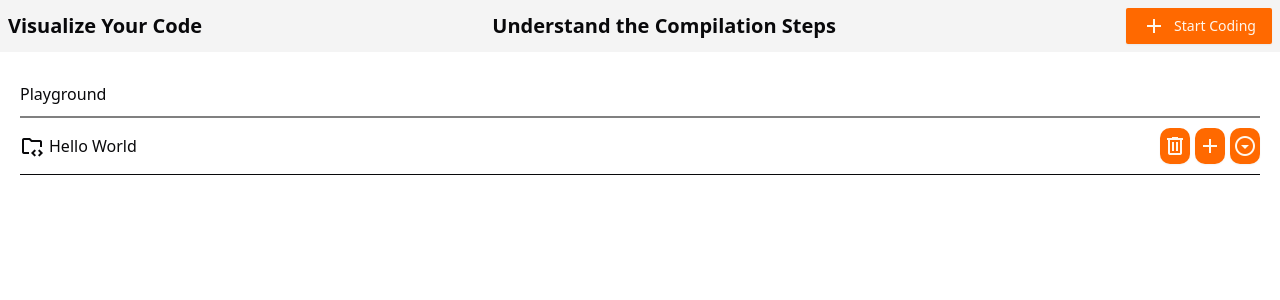
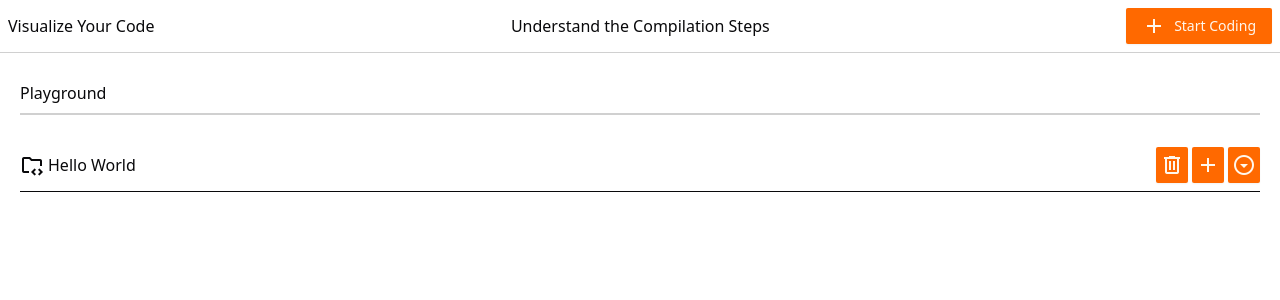
Before and after one commit to VisualCompiler/compiler-app, a React (Vite) app: page / in a window 1280 px wide. Shown: the top 300 px of the page. Built offline with nearby package versions, Linux system fonts and the light colour scheme.

Commit message:
remove scss for HomeScreen and replace with shdcn components and tailwind theme

```diff
--- a/src/Screens/HomeScreen.tsx
+++ b/src/Screens/HomeScreen.tsx
@@ -4,6 +4,7 @@ import { FolderComponent } from '../components/FolderComponent/FolderComponent'
 import { Button } from '../components/ui/button'
 import { modalConstants, ModalContext } from '../Providers/ModalProvider'
 import { Header } from '@/components/Header'
+import { Separator } from '@/components/ui/separator'
 
 export const HomeScreen: React.FC = () => {
   const modalFeatures = useContext(ModalContext)
@@ -12,18 +13,15 @@ export const HomeScreen: React.FC = () => {
   }
   return (
     <div className="">
-      <Header className="bg-[#f4f4f4]">
-        <h1 className="text-[#09090b] font-bold text-xl font-[Press Start 2P]">
-          Visualize Your Code
-        </h1>
-        <h2 className="text-[#09090b] font-bold text-xl">
-          Understand the Compilation Steps
-        </h2>
+      <Header>
+        <h1 className="">Visualize Your Code</h1>
+        <h2>Understand the Compilation Steps</h2>
         <Button onClick={openPlaygroundModal}>
           <span className="material-symbols-outlined">add</span>
           <span>Start Coding</span>
         </Button>
       </Header>
+      <Separator />
       <FolderComponent />
       <Modal />
     </div>
--- a/src/Screens/PlaygroundScreen.tsx
+++ b/src/Screens/PlaygroundScreen.tsx
@@ -110,10 +110,11 @@ export const PlaygroundScreen = () => {
             {/* Handle only shown when both panels visible */}
             {!isLeftFull && !isRightFull && <ResizableHandle />}
             <ResizableHandle />
+
             <ResizablePanel
               defaultSize={isLeftFull ? 0 : isRightFull ? 100 : 50}
               minSize={isRightFull ? 100 : 20}
-              className="flex flex-col"
+              className="flex flex-col p-3"
               style={{
                 display: isLeftFull ? 'none' : 'flex',
               }}
@@ -122,7 +123,7 @@ export const PlaygroundScreen = () => {
                 expanded={isRightFull}
                 onToggle={() => setIsRightFull(!isRightFull)}
               />
-              <Carousel className="ml-11 mr-11 h-full ">
+              <Carousel className="ml-11 mr-11 h-full">
                 <CarouselContent>
                   {compilationSteps.map((step, index) => (
                     <CompilationStep
--- a/src/components/FolderComponent/FolderComponent.tsx
+++ b/src/components/FolderComponent/FolderComponent.tsx
@@ -1,5 +1,4 @@
 import { useContext, useState } from 'react'
-import './index.scss'
 import { PlaygroundContext } from '../../Providers/PlaygroundProvider'
 import { modalConstants, ModalContext } from '../../Providers/ModalProvider'
 import { useNavigate } from 'react-router-dom'
@@ -41,57 +40,58 @@ const Folder: React.FC<FolderProps> = ({ folderTitle, cards, folderId }) => {
   }
 
   return (
-    <div className="folder-container">
-      <div className="folder-header">
-        <div className="folder-header-item">
+    <div className="mt-6">
+      <div className="flex justify-between py-2 border-b border-[#09090b] ">
+        <div className="flex items-center gap-1">
           <span className="material-symbols-outlined">folder_code</span>
           <span>{folderTitle}</span>
         </div>
-        <div className="folder-header-item">
-          <Button>
-            <span
-              className="material-symbols-outlined"
-              onClick={onDeleteFolder}
-            >
-              delete
-            </span>
+        <div className="flex items-center gap-1">
+          <Button className="p-1  hover:shadow-md" onClick={onDeleteFolder}>
+            <span className="material-symbols-outlined">delete</span>
           </Button>
-
-          <Button onClick={openCreateCardModal}>
+          <Button className="p-1 hover:shadow-md" onClick={openCreateCardModal}>
             <span className="material-symbols-outlined">add</span>
           </Button>
-          <Button onClick={toggleExpand}>
+          <Button className="p-1 hover:shadow-md" onClick={toggleExpand}>
             <span
-              className={`material-symbols-outlined ${
+              className={`material-symbols-outlined transition-transform duration-300 ${
                 isExpanded ? 'rotate-180' : ''
               }`}
-              style={{ transition: 'transform 0.3s ease' }}
             >
               arrow_drop_down_circle
             </span>
           </Button>
         </div>
       </div>
+
       {isExpanded && (
-        <div className="card-container">
+        <div className="p-5 flex flex-wrap gap-5 ">
           {cards?.map((file, index) => {
             const onDeleteFile = (e: React.MouseEvent) => {
               e.stopPropagation()
-              if (deleteFile) {
-                deleteFile(folderId, file.id)
-              }
+              if (deleteFile) deleteFile(folderId, file.id)
             }
+
             const navigateToPlayground = () => {
               navigate(`/playground/${folderId}/${file.id}`)
             }
+
             return (
-              <div className="card" key={index} onClick={navigateToPlayground}>
-                <img src="/code_blocks.png" alt="code" />
-                <div className="card-title">
+              <div
+                key={index}
+                onClick={navigateToPlayground}
+                className="flex w-[32%] gap-2 rounded-lg shadow-md justify-between items-center p-3 cursor-pointer transition duration-500 hover:shadow-xl  hover:outline-4 hover:outline-[#fe7743] border border-gray-300"
+              >
+                <span className="material-symbols-outlined">folder_code</span>
+                <div className="flex flex-col  ">
                   <span>{file?.title}</span>
                 </div>
-                <div className="card-element">
-                  <Button onClick={onDeleteFile}>
+                <div className="flex">
+                  <Button
+                    onClick={onDeleteFile}
+                    className="hover:bg-[#fe7743] hover:shadow-md"
+                  >
                     <span className="material-symbols-outlined">delete</span>
                   </Button>
                 </div>
@@ -109,8 +109,8 @@ export const FolderComponent = () => {
   const folders = playgroundContext?.folders
   console.log(folders)
   return (
-    <div className="right-container">
-      <div className="header">
+    <div className="h-screen overflow-y-scroll p-5">
+      <div className="flex justify-between py-2 border-b-2">
         <h1>Playground</h1>
       </div>
       {folders?.map((folder, index) => {
--- a/src/components/FolderComponent/index.scss
+++ /dev/null
@@ -1,93 +0,0 @@
-.right-container {
-  height: 100vh;
-  overflow-y: scroll;
-  padding: 20px;
-  background-color: #ffffff;
-  .header {
-    display: flex;
-    justify-content: space-between;
-    padding: 10px 0;
-    border-bottom: 2px solid gray;
-    color: #09090b;
-
-    .add-folder {
-      display: flex;
-      align-items: center;
-      justify-content: center;
-      border-radius: 20px;
-      border: none;
-      width: 20%;
-      font-size: 16px;
-      cursor: pointer;
-    }
-    button:hover {
-      background-color: #fe7743;
-      box-shadow: 2px 2px 6px gray;
-    }
-  }
-  .folder-container {
-    .folder-header {
-      display: flex;
-      justify-content: space-between;
-      padding: 10px 0;
-      border-bottom: 1px solid #09090b;
-      color: #09090b;
-      .folder-header-item {
-        display: flex;
-        justify-content: center;
-        align-items: center;
-        gap: 5px;
-        button {
-          border: none;
-          padding: 3px;
-          border-radius: 10px;
-          cursor: pointer;
-        }
-        button:hover {
-          background-color: #fe7743;
-          box-shadow: 2px 2px 6px gray;
-        }
-      }
-    }
-    .card-container {
-      padding: 20px;
-      display: flex;
-      flex-wrap: wrap;
-      gap: 20px;
-      justify-content: space-between;
-      .card {
-        color: #09090b;
-        display: flex;
-        width: 43%;
-        gap: 10px;
-        border-radius: 10px;
-        box-shadow: 2px 2px 6px #09090b;
-        justify-content: space-between;
-        align-items: center;
-        padding: 12px;
-        cursor: pointer;
-        transition-duration: 0.5s;
-        .card-title {
-          display: flex;
-          flex-direction: column;
-        }
-        .card-element {
-          display: 'flex';
-
-          button:hover {
-            background-color: #fe7743;
-            box-shadow: 2px 2px 6px gray;
-          }
-        }
-      }
-      .card:hover {
-        box-shadow: 2px 2px 15px #fe7743;
-        outline: 4px solid #fe7743;
-      }
-      img {
-        width: 40px;
-        color: #000;
-      }
-    }
-  }
-}
```
